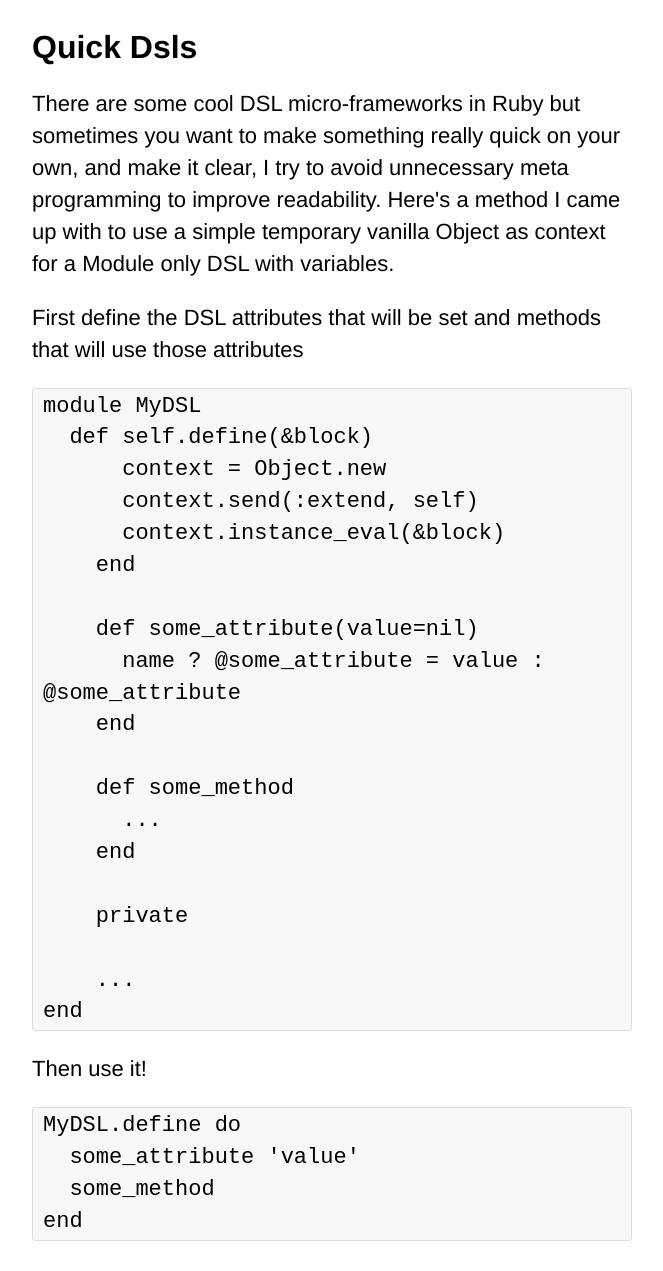
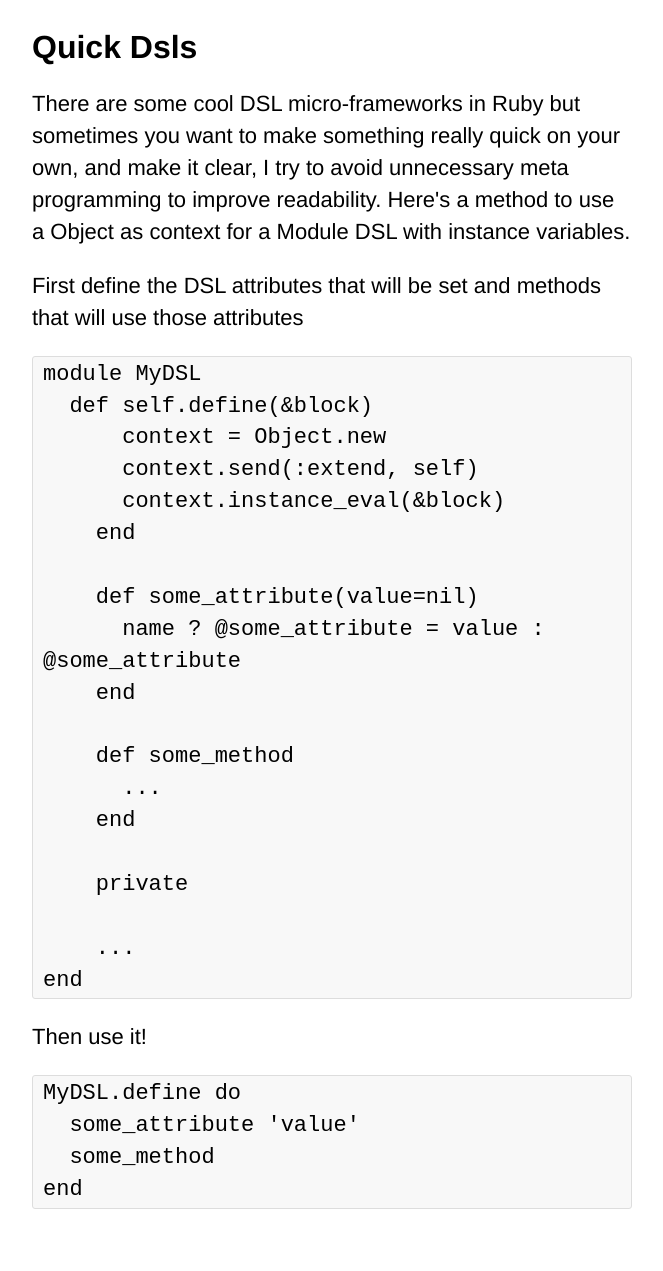
Before and after one commit to svanderbleek/svanderbleek.github.com, a Jekyll site: the page built from _posts/2013-08-09-quick-dsls.html, in a window 1280 px wide. Shown: the whole page, without its empty margins (308-971 px from the left). Built offline with Jekyll 4.4.1, drawn with Linux system fonts in a browser that asks for light colours; after the commit the page ends 1239 px from its top, so only the background shows below that.

Commit message:
Update 2013-08-09-quick-dsls.html

```diff
--- a/_posts/2013-08-09-quick-dsls.html
+++ b/_posts/2013-08-09-quick-dsls.html
@@ -4,7 +4,7 @@ title: Quick Dsls
 ---
 
 <p>
-There are some cool DSL micro-frameworks in Ruby but sometimes you want to make something really quick on your own, and make it clear, I try to avoid unnecessary meta programming to improve readability. Here's a method I came up with to use a simple temporary vanilla Object as context for a Module only DSL with variables.
+There are some cool DSL micro-frameworks in Ruby but sometimes you want to make something really quick on your own, and make it clear, I try to avoid unnecessary meta programming to improve readability. Here's a method to use a Object as context for a Module DSL with instance variables.
 </p>
 
 <!-- more -->
```
